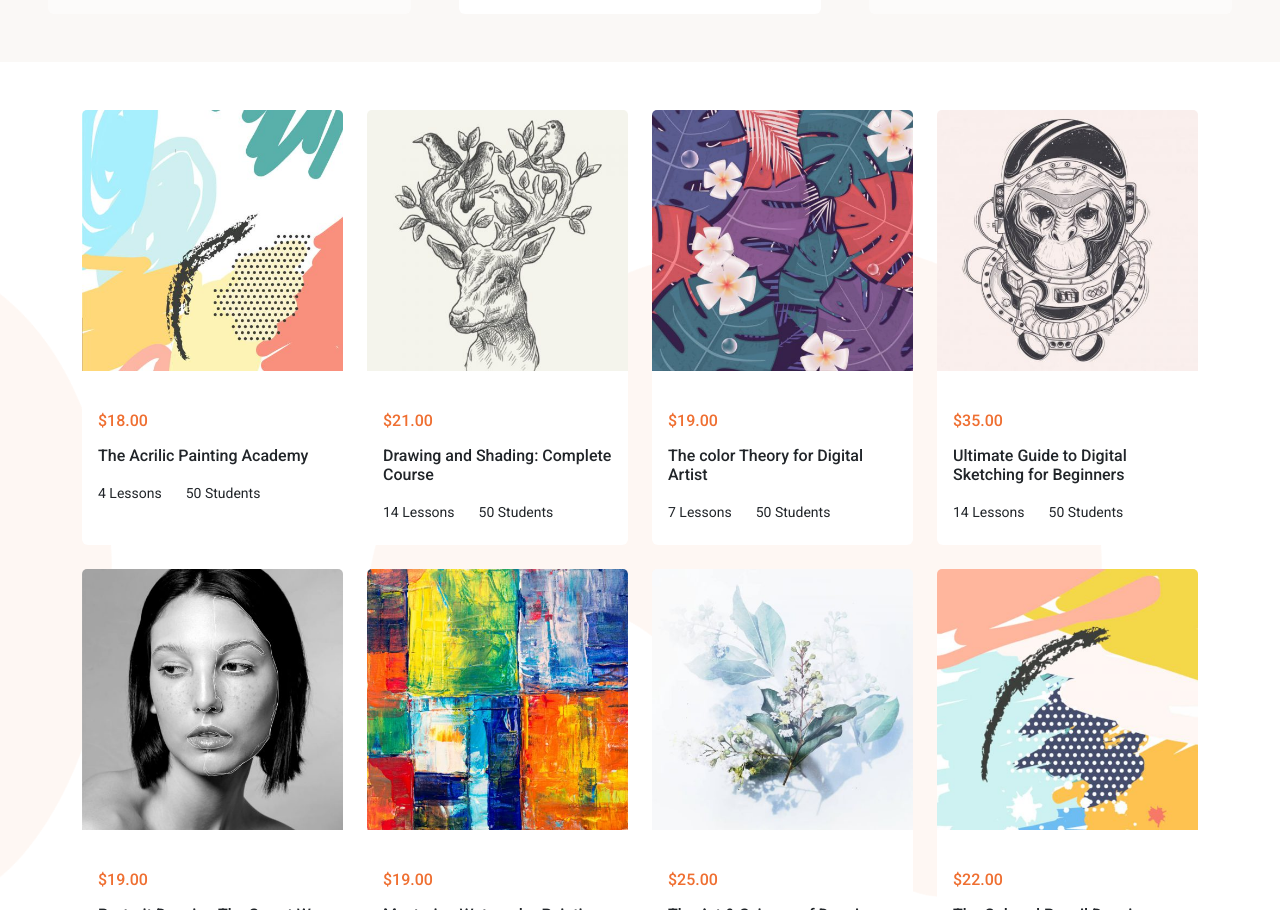
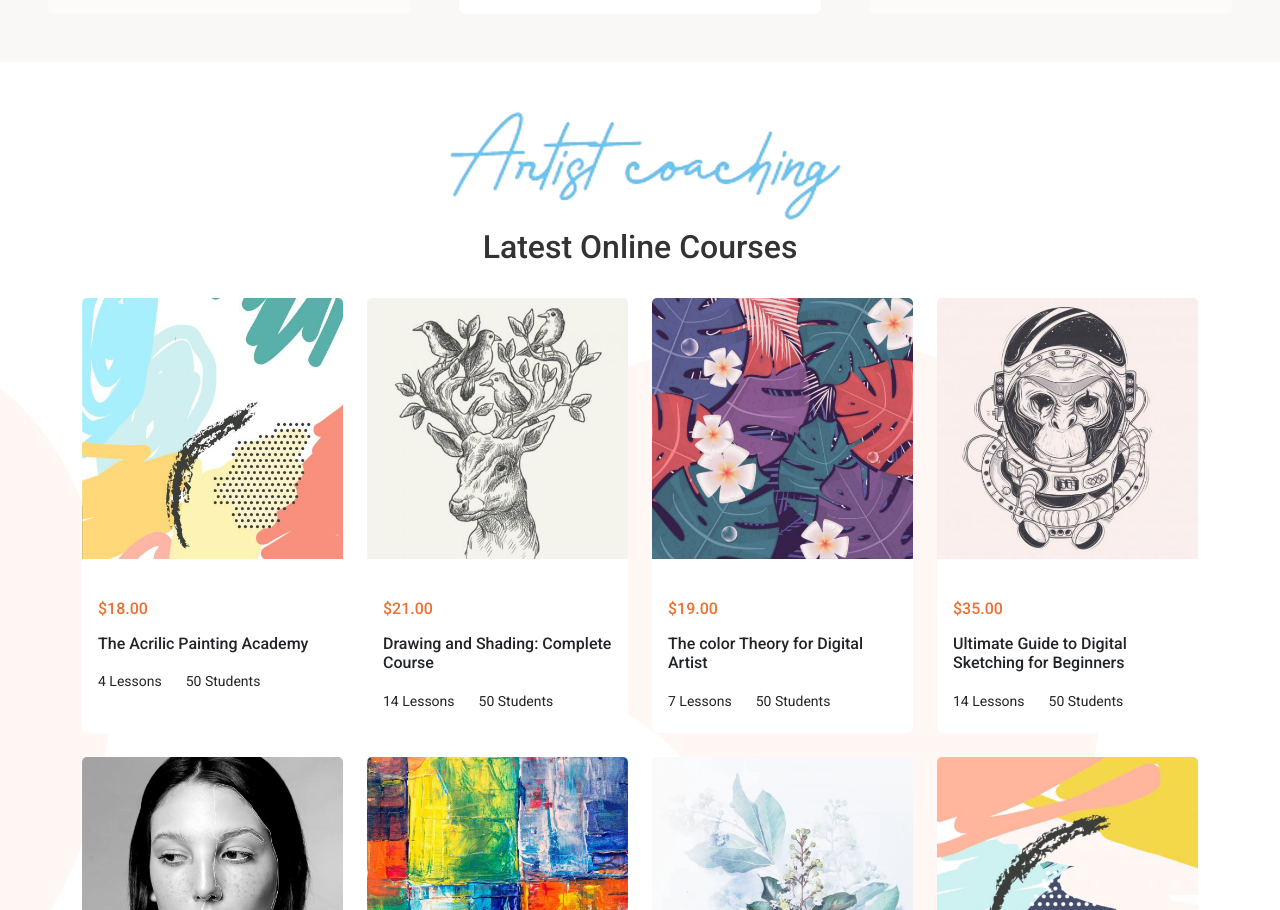
Before and after one commit to LorenzoMonteforte92/proj-html-vuejs, a Vue app: page / in a window 1280 px wide. Shown: the part 2622-3532 px from the top of the page. Built offline with nearby package versions, Linux system fonts and the light colour scheme; a web font is replaced by a local one.

Commit message:
fix title

```diff
--- a/src/components/AppCourses.vue
+++ b/src/components/AppCourses.vue
@@ -88,6 +88,13 @@
     <section class="" >
         <div class="container">
             <div class="row pb-4">
+                <div class="col-12 mb-4">
+                    <div class="text-center" >
+                        <img src="../assets/img/artist.png" alt="">
+                    </div>
+                    <h2 class="text-center " >Latest Online Courses</h2>
+
+                </div>
                 <div class="col-12 d-flex flex-wrap gap-4 mb-4">
                     <div v-for="singleCard, index in cardInfo"
                     class="card position-relative"
```
